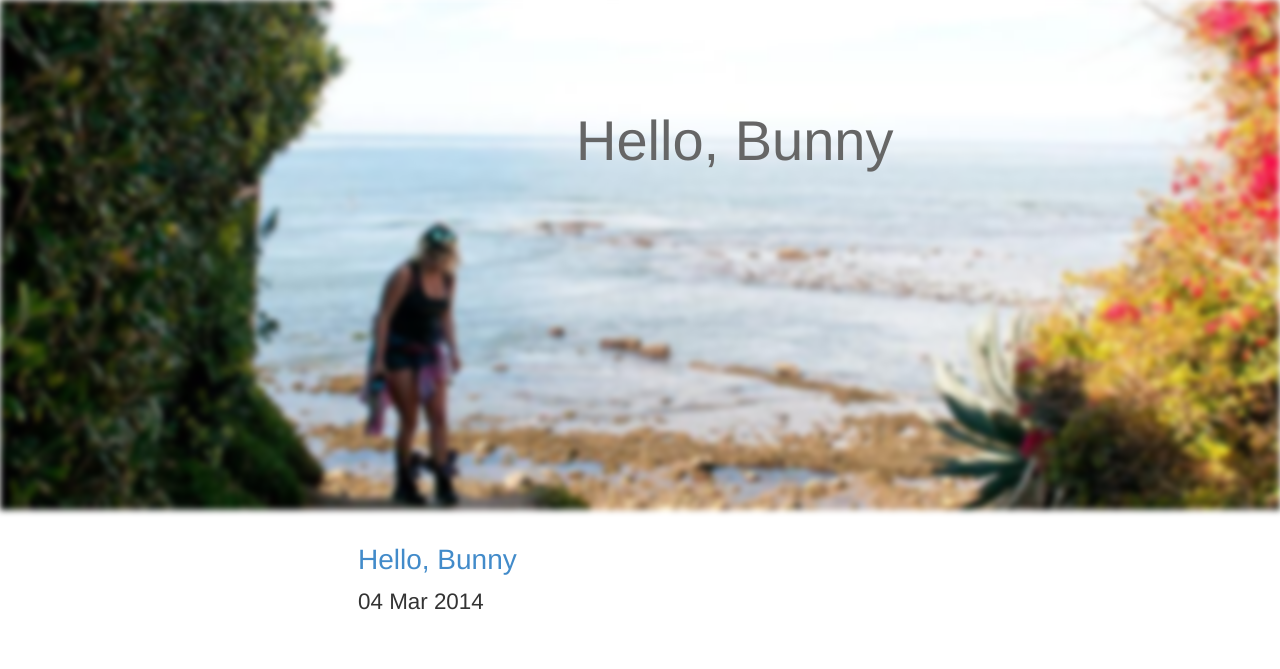
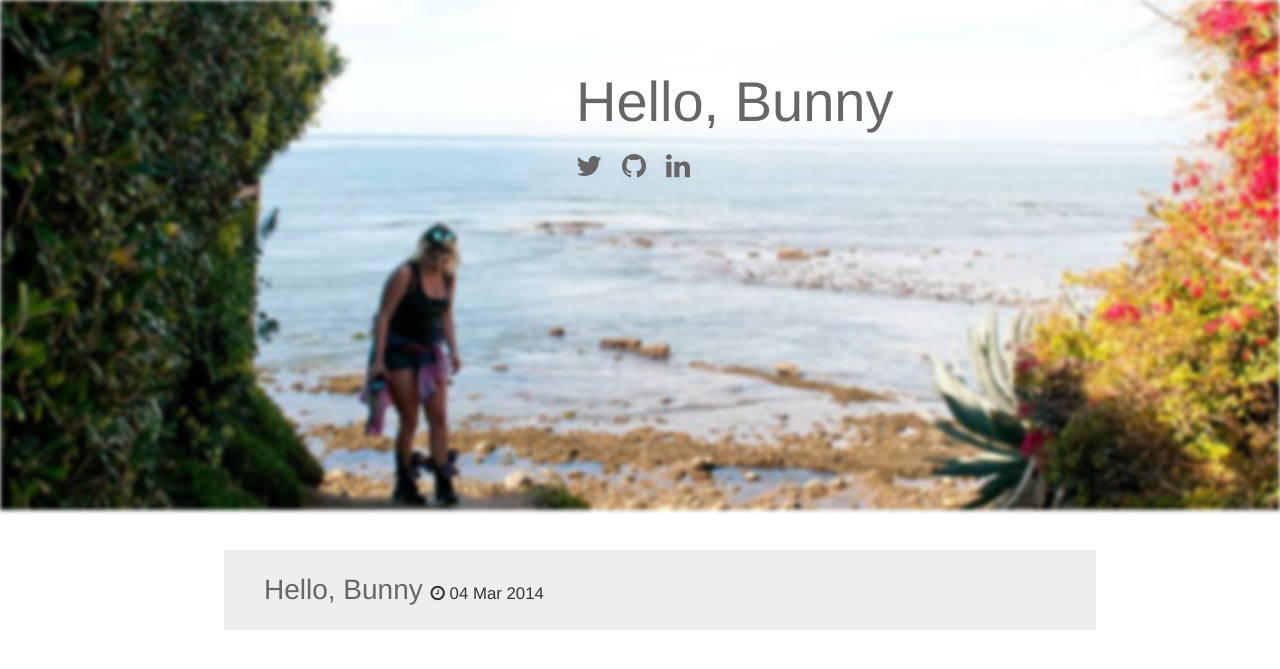
Before and after one commit to hbrysiewicz/hbrysiewicz.github.io, a Jekyll site: the page built from index.html, in a window 1280 px wide. Shown: the top 669 px of the page. Built offline with Jekyll 4.4.1, drawn with Linux system fonts in a browser that asks for light colours; Markdown is read by kramdown in place of the engine named in the settings.

Commit message:
Updates to styling 2

```diff
--- a/_layouts/default.html
+++ b/_layouts/default.html
@@ -10,6 +10,7 @@
     <link rel="stylesheet" href="/assets/css/main.css">
     <link rel="stylesheet" href="/assets/css/syntax.css">
     <link rel="stylesheet" href="/assets/css/bootstrap.css">
+    <link rel="stylesheet" href="/assets/css/font-awesome.css">
 
     <!-- Google Fonts -->
     <link href='http://fonts.googleapis.com/css?family=Source+Sans+Pro:200,300,400' rel='stylesheet' type='text/css'>
@@ -23,20 +24,38 @@
 
     <div class="site">
       <div class="header">
-        <h1 class="title">Hello, Bunny</h1>
+        <h1 class="title"><a href="/">Hello, Bunny</a></h1>
+        <ul id="social">
+          <li class="social-link">
+            <a href="http://twitter.com/caligoanimus">
+              <span class="fa fa-twitter fa-2x"></span>
+            </a>
+          </li>
+          <li class="social-link">
+            <a href="http://github.com/hbrysiewicz">
+              <span class="fa fa-github fa-2x"></span>
+            </a>
+          </li>
+          <li class="social-link">
+            <a href="http://linkedin.com/in/habrysiewicz">
+              <span class="fa fa-linkedin fa-2x"></span>
+            </a>
+          </li>
+        </ul>
         <div class="img"></div>
       </div>
-
-      <div id="social">
-        <ul id="social-list"> </ul>
-      </div>
-
 
       <div class="container">
         {{ content }}
       </div>
 
-      <div class="footer"></div>
+<!--       <div class="footer">
+        <div class="row">
+          <div class="col-md-offset-4 col-md-4">
+            Heather A Brysiewicz | San Diego, CA | h.a.brysiewicz@gmail.com
+          </div>
+        </div>
+      </div> -->
     </div>
 
   </body>
--- a/assets/css/main.css
+++ b/assets/css/main.css
@@ -10,10 +10,27 @@ h1 {
 
 a {
   text-decoration: none;
+  color: #666 !important;
 }
 
 a:hover {
   text-decoration: none !important;
+  color: #e6005c !important;
+}
+
+#social {
+  position: absolute;
+  z-index: 999;
+  top: 30%;
+  left: 45%;
+  list-style-type: none;
+  padding: 0;
+}
+
+.social-link {
+  display: inline;
+  float: left;
+  padding-right: 20px;
 }
 
 .header {
@@ -21,6 +38,7 @@ a:hover {
   padding: 0;
   width: 100%;
   height: 510px;
+  position: relative;
 }
 
 .title {
@@ -35,7 +53,7 @@ a:hover {
 .img {
   height: 100%;
   width: 100%;
-  -webkit-filter: blur(3px);
+  -webkit-filter: blur(2px);
 }
 
 .content {
@@ -48,19 +66,31 @@ a:hover {
 .posts {
   list-style-type: none;
   margin: 0px auto;
-  width: 60%;
+  padding-top: 40px;
+  width: 80%;
 }
 
 .post-title {
   font-size: 2.0em;
   padding: 20px;
   width: 100%;
+  background-color: #eee;
+  margin-bottom: 20px;
 }
 
-.post-title-link:hover a {
-  color: #FF6600 !important;
+.post-title-link {
+  padding-left: 20px;
 }
 
 .post-date {
-  font-size: .8em;
+  font-size: .6em;
 }
+
+.post {
+  font-size: 1.2em;
+}
+
+.divider {
+  border: 1px solid #666;
+  width: 100%;
+}
--- a/index.html
+++ b/index.html
@@ -5,13 +5,21 @@ title: Hello, Bunny
 
 <div id="home">
   <ul class="posts">
+
     {% for post in site.posts %}
       <li class="post-title">
+
         <div class="post-title-link">
           <a href="{{ post.url }}">{{ post.title }}</a>
+
+          <span class="post-date">
+            <span class="fa fa-clock-o fa-1x"></span>
+            {{ post.date | date_to_string }}
+          </span>
         </div>
-        <span class="post-date">{{ post.date | date_to_string }}</span>
+
       </li>
     {% endfor %}
+
   </ul>
 </div>
```
Also changed, not shown: _layouts/post.html (+10 -3 lines).
